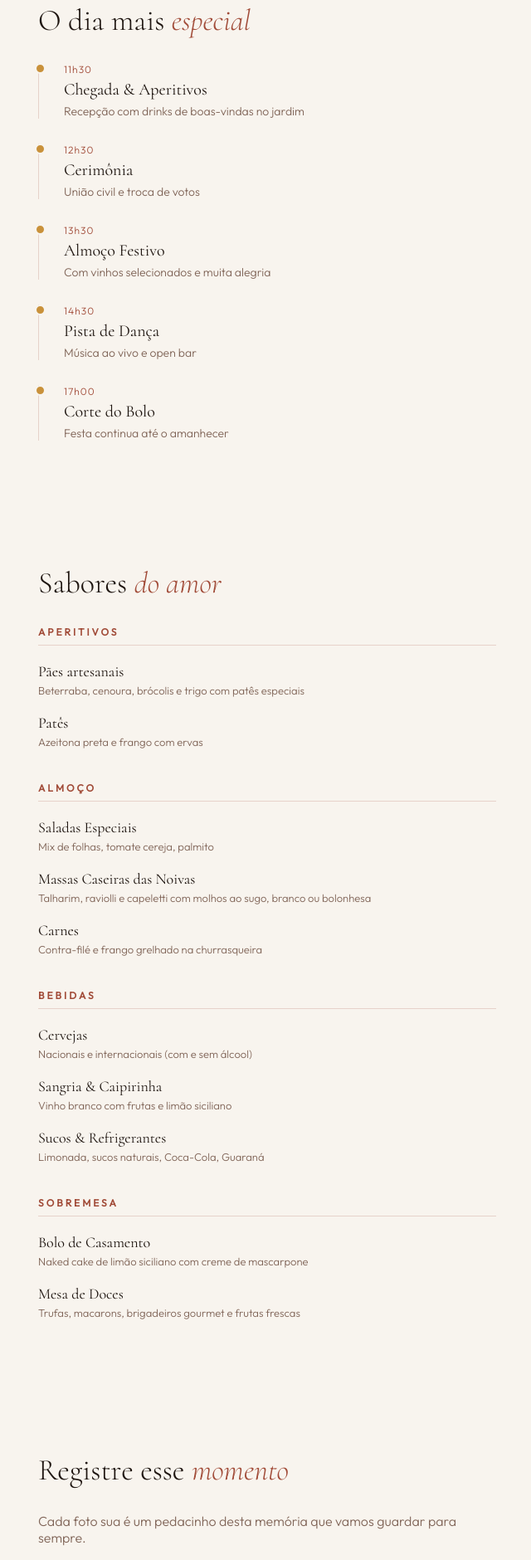
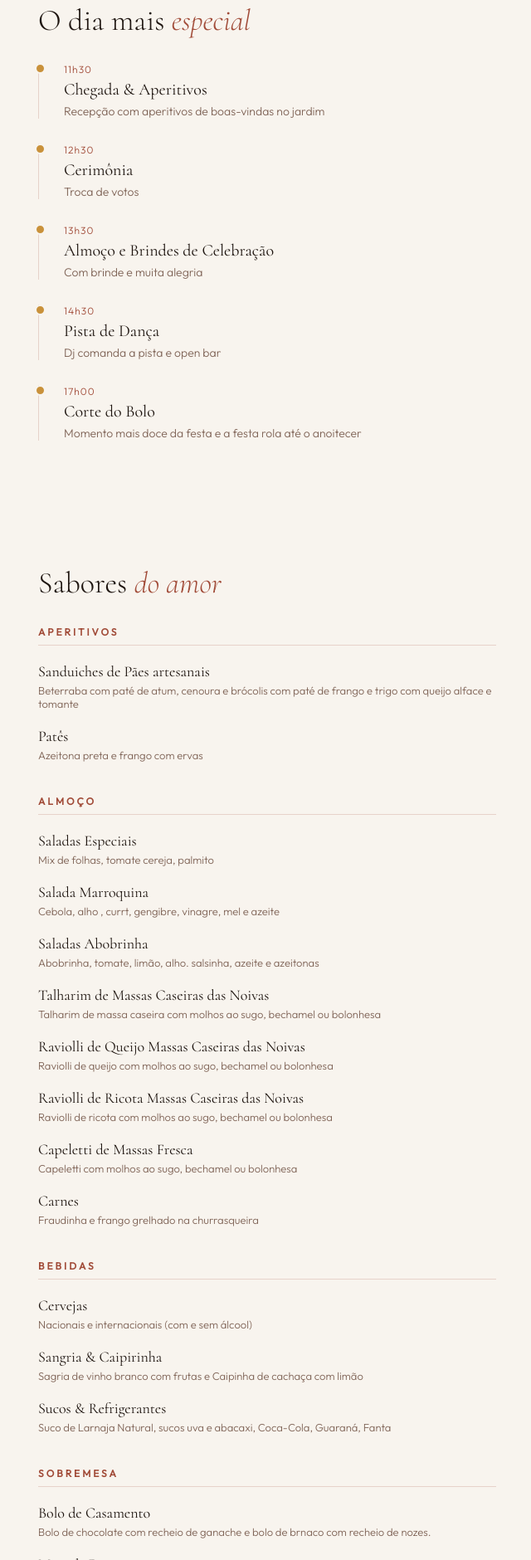
Before and after one commit to Kitinport1/casamento-organizado, a website: page index.html in a window 1280 px wide. Shown: the part 920-2800 px from the top of the page at 83% size, without its empty margins (318-958 px from the left). Drawn offline with nearby package versions, Linux system fonts and the light colour scheme; no server answers.

Commit message:
Corrige ajuste de grafia 2

```diff
--- a/index.html
+++ b/index.html
@@ -489,7 +489,7 @@ body {
 <!-- HERO -->
 <div class="hero">
   <div>
-    <h1>Carolina<br><span>&</span>Lauane</h1>
+    <h1>Lauane<br><span>&</span>Carolina</h1>
     <div class="date">28 · MARÇO · 2026</div>
   </div>
 </div>
@@ -509,31 +509,31 @@ body {
   <div class="timeline-item">
     <div class="time">11h30</div>
     <div class="title">Chegada & Aperitivos</div>
-    <div class="desc">Recepção com drinks de boas-vindas no jardim</div>
+    <div class="desc">Recepção com aperitivos de boas-vindas no jardim</div>
   </div>
 
   <div class="timeline-item">
     <div class="time">12h30</div>
     <div class="title">Cerimônia</div>
-    <div class="desc">União civil e troca de votos</div>
+    <div class="desc">Troca de votos</div>
   </div>
 
   <div class="timeline-item">
     <div class="time">13h30</div>
-    <div class="title">Almoço Festivo</div>
-    <div class="desc">Com vinhos selecionados e muita alegria</div>
+    <div class="title">Almoço e Brindes de Celebração</div>
+    <div class="desc">Com brinde e muita alegria</div>
   </div>
 
   <div class="timeline-item">
     <div class="time">14h30</div>
     <div class="title">Pista de Dança</div>
-    <div class="desc">Música ao vivo e open bar</div>
+    <div class="desc">Dj comanda a pista e open bar</div>
   </div>
 
   <div class="timeline-item">
     <div class="time">17h00</div>
     <div class="title">Corte do Bolo</div>
-    <div class="desc">Festa continua até o amanhecer</div>
+    <div class="desc">Momento mais doce da festa e a festa rola até o anoitecer</div>
   </div>
 </section>
 
@@ -543,28 +543,34 @@ body {
 
   <div class="menu-section">
     <h3>Aperitivos</h3>
-    <div class="menu-item"><div class="name">Pães artesanais</div><div class="desc">Beterraba, cenoura, brócolis e trigo com patês especiais</div></div>
+    <div class="menu-item"><div class="name">Sanduiches de Pães artesanais</div><div class="desc">Beterraba com paté de atum, cenoura e brócolis com paté de frango e trigo com queijo alface e tomante</div></div>
     <div class="menu-item"><div class="name">Patês</div><div class="desc">Azeitona preta e frango com ervas</div></div>
   </div>
 
   <div class="menu-section">
     <h3>Almoço</h3>
     <div class="menu-item"><div class="name">Saladas Especiais</div><div class="desc">Mix de folhas, tomate cereja, palmito</div></div>
-    <div class="menu-item"><div class="name">Massas Caseiras das Noivas</div><div class="desc">Talharim, raviolli e capeletti com molhos ao sugo, branco ou bolonhesa</div></div>
-    <div class="menu-item"><div class="name">Carnes</div><div class="desc">Contra-filé e frango grelhado na churrasqueira</div></div>
+    <div class="menu-item"><div class="name">Salada Marroquina</div><div class="desc">Cebola, alho , currt, gengibre, vinagre, mel e azeite  </div></div>
+    <div class="menu-item"><div class="name">Saladas Abobrinha</div><div class="desc">Abobrinha, tomate, limão, alho. salsinha, azeite e azeitonas</div></div>
+    <div class="menu-item"><div class="name">Talharim de Massas Caseiras das Noivas</div><div class="desc">Talharim de massa caseira com molhos ao sugo, bechamel ou bolonhesa</div></div>
+    <div class="menu-item"><div class="name">Raviolli de Queijo Massas Caseiras das Noivas</div><div class="desc">Raviolli de queijo com molhos ao sugo, bechamel ou bolonhesa</div></div>
+    <div class="menu-item"><div class="name">Raviolli de Ricota Massas Caseiras das Noivas</div><div class="desc">Raviolli de ricota com molhos ao sugo, bechamel ou bolonhesa</div></div>
+    <div class="menu-item"><div class="name">Capeletti de Massas Fresca</div><div class="desc">Capeletti com molhos ao sugo, bechamel ou bolonhesa</div></div>
+    <div class="menu-item"><div class="name">Carnes</div><div class="desc">Fraudinha e frango grelhado na churrasqueira</div></div>
   </div>
 
   <div class="menu-section">
     <h3>Bebidas</h3>
     <div class="menu-item"><div class="name">Cervejas</div><div class="desc">Nacionais e internacionais (com e sem álcool)</div></div>
-    <div class="menu-item"><div class="name">Sangria & Caipirinha</div><div class="desc">Vinho branco com frutas e limão siciliano</div></div>
-    <div class="menu-item"><div class="name">Sucos & Refrigerantes</div><div class="desc">Limonada, sucos naturais, Coca-Cola, Guaraná</div></div>
+    <div class="menu-item"><div class="name">Sangria & Caipirinha</div><div class="desc">Sagria de vinho branco com frutas e Caipinha de cachaça com limão </div></div>
+    <div class="menu-item"><div class="name">Sucos & Refrigerantes</div><div class="desc">Suco de Larnaja Natural, sucos uva e abacaxi, Coca-Cola, Guaraná, Fanta</div></div>
   </div>
 
   <div class="menu-section">
     <h3>Sobremesa</h3>
-    <div class="menu-item"><div class="name">Bolo de Casamento</div><div class="desc">Naked cake de limão siciliano com creme de mascarpone</div></div>
-    <div class="menu-item"><div class="name">Mesa de Doces</div><div class="desc">Trufas, macarons, brigadeiros gourmet e frutas frescas</div></div>
+    <div class="menu-item"><div class="name">Bolo de Casamento</div><div class="desc">Bolo de chocolate com recheio de ganache e bolo de brnaco com recheio de nozes.</div></div>
+    <div class="menu-item"><div class="name">Mesa de Doces</div><div class="desc">Trufas, barquinha recheada, brigadeiros gourmet.</div></div>
+    <div class="menu-item"><div class="name">Frutas</div><div class="desc">Frutas da estação.</div></div>
   </div>
 </section>
 
@@ -623,7 +629,7 @@ body {
 
 <!-- FOOTER -->
 <footer class="footer">
-  <div class="monogram">C & L</div>
+  <div class="monogram">L & C</div>
   <div class="date">28 · 03 · 2026</div>
 </footer>
 
@@ -744,18 +750,21 @@ function addFiles(files) {
   }
 }
 
+// ========== FUNÇÃO DE UPLOAD CORRIGIDA COM LIMPEZA IMEDIATA ==========
 uploadBtn.onclick = async () => {
   if (selectedFiles.length === 0) return;
 
   const name = uploaderName.value.trim() || 'Convidado';
+  const totalFiles = selectedFiles.length;
+  let successCount = 0;
+
+  // Desabilitar botão e mostrar progresso
   uploadBtn.disabled = true;
   uploadBtn.innerHTML = '<i class="bi bi-hourglass-split"></i> Enviando...';
   progressBar.style.display = 'block';
   progressFill.style.width = '0%';
 
-  let successCount = 0;
-
-  for (let i = 0; i < selectedFiles.length; i++) {
+  for (let i = 0; i < totalFiles; i++) {
     const file = selectedFiles[i];
     const ext = file.name.split('.').pop().toLowerCase();
     const filename = `${Date.now()}-${Math.random().toString(36).slice(2)}.${ext}`;
@@ -774,7 +783,7 @@ uploadBtn.onclick = async () => {
       });
 
       successCount++;
-      progressFill.style.width = `${((i + 1) / selectedFiles.length) * 100}%`;
+      progressFill.style.width = `${((i + 1) / totalFiles) * 100}%`;
 
     } catch (err) {
       console.error('Erro no upload:', err);
@@ -782,20 +791,34 @@ uploadBtn.onclick = async () => {
     }
   }
 
-  showToast(`${successCount} de ${selectedFiles.length} foto(s) enviada(s)!`);
-
-  // Reset
+  // ========== LIMPEZA IMEDIATA APÓS UPLOAD ==========
+  // Limpar todas as pré-visualizações
   selectedFiles = [];
   previewsDiv.innerHTML = '';
+
+  // Esconder botão e campo de nome
   uploadBtn.style.display = 'none';
   uploaderName.style.display = 'none';
   uploaderName.value = '';
+
+  // Resetar barra de progresso
+  progressBar.style.display = 'none';
+  progressFill.style.width = '0%';
+
+  // Resetar input file
+  fileInput.value = '';
+
+  // Reativar botão
   uploadBtn.disabled = false;
   uploadBtn.innerHTML = '<i class="bi bi-cloud-arrow-up"></i> Enviar Fotos';
-  progressBar.style.display = 'none';
-  fileInput.value = '';
 
-  loadGallery();
+  // Mensagem de sucesso
+  showToast(`✅ ${successCount} de ${totalFiles} foto(s) enviada(s)!`);
+
+  // Recarregar galeria para mostrar a nova foto
+  await loadGallery();
+
+  console.log('✨ Upload finalizado e formulário limpo!');
 };
 
 // ==================== GALERIA ====================
```
